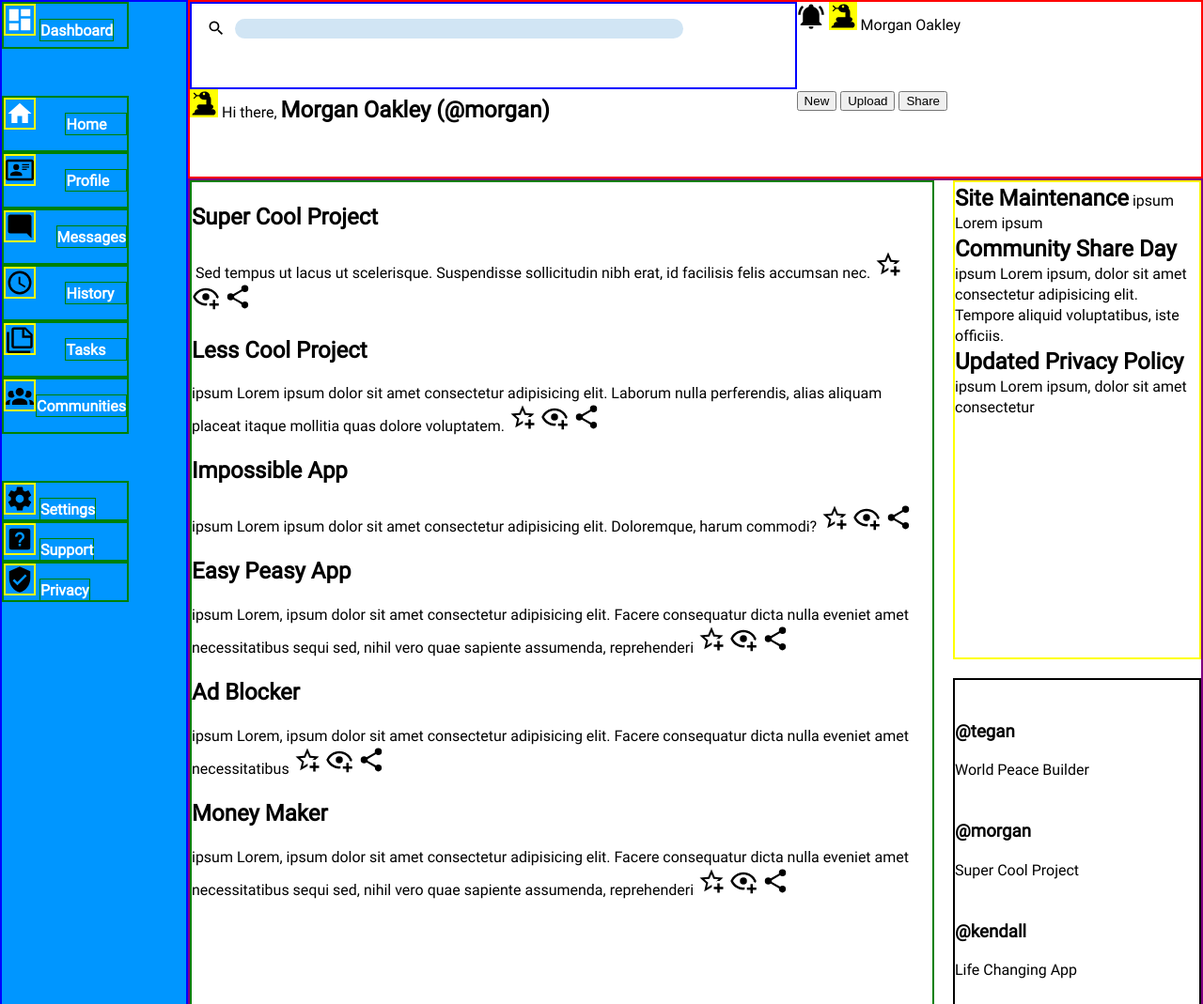
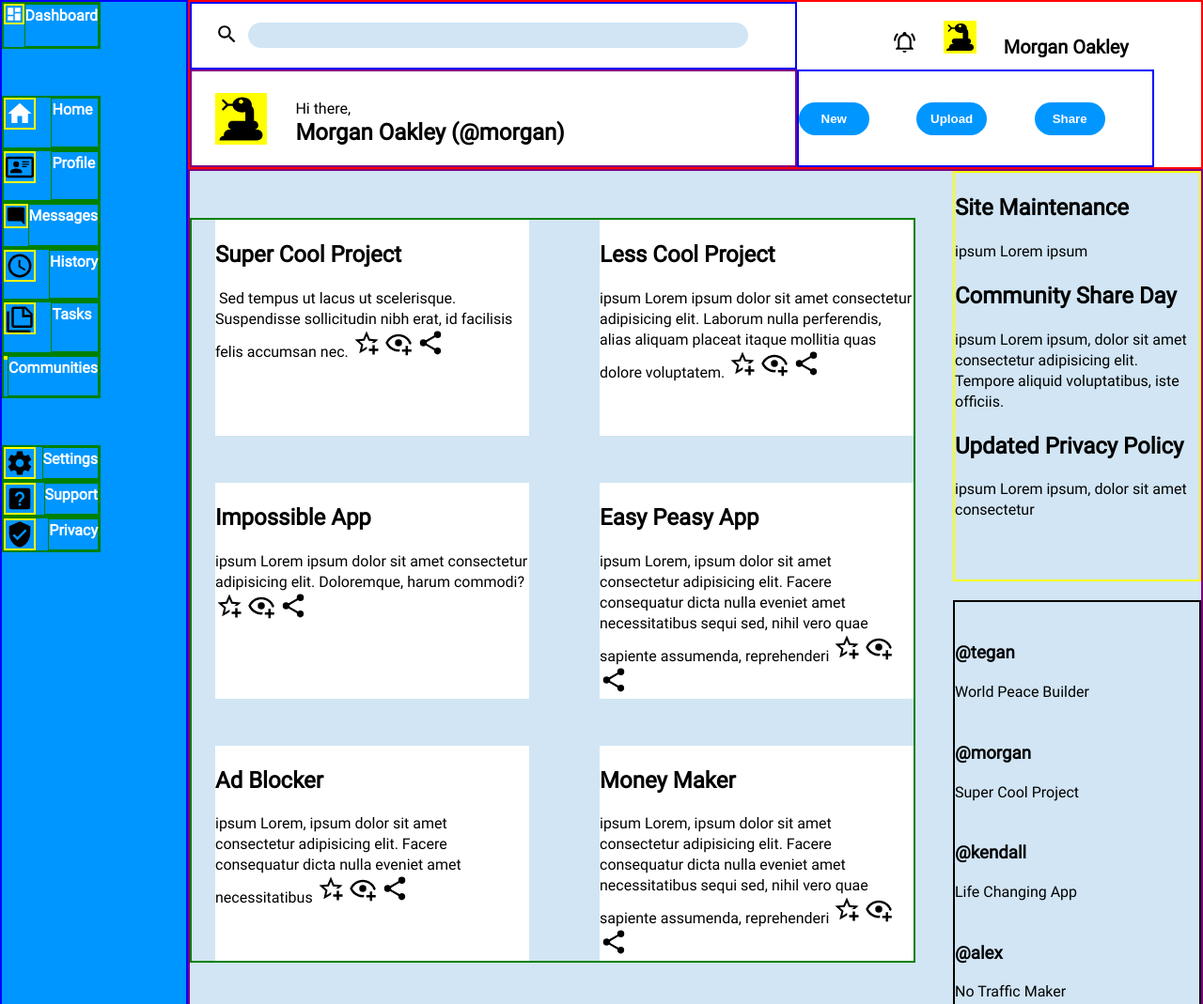
Before and after one commit to annalast1/dashboard-project, a plain HTML site: page index.html in a window 1280 px wide. Shown: the top 1069 px of the page at 94% size. Drawn offline with Linux system fonts and the light colour scheme.

Commit message:
Header layout completed

```diff
--- a/index.html
+++ b/index.html
@@ -14,12 +14,12 @@
                 <input type="text" id="search">
             </div>
             <div class="top-right">
-                <img src="./icons/bell-ring.svg" alt="bell-ringing"/>
-                <img src="./icons/snake.svg" alt="brand" style="background-color:yellow"/>
+                <img src="./icons/bell-ring-outline.svg" style="height: 25px;"/>
+                <img src="./icons/snake.svg" alt="brand" style="background-color:yellow" height="35px"/>
                 <p>Morgan Oakley</p>
             </div>
             <div class="bottom-left">
-                <img src="./icons/snake.svg" alt="brand" style="background-color:yellow" />
+                <img src="./icons/snake.svg" alt="brand" style="background-color:yellow" height="55px"/>
                 <p>Hi there,</p>
                 <h2>Morgan Oakley (@morgan)</h2>
             </div>
@@ -31,7 +31,7 @@
         </div>
         <div class="sidebar">
             <div class="sidebar-top">
-                <div class="s-top">
+                <div class="item">
                     <img src="./icons/view-dashboard.svg" alt="icon">
                     <p>Dashboard</p>
                 </div>
@@ -63,21 +63,22 @@
                 </div>
             </div>
             <div class="sidebar-bottom">
-                <div class="s-bottom">
+                <div class="item">
                     <img src="./icons/cog.svg" alt="cog">
                     <p>Settings</p>
                 </div>
-                <div class="s-bottom">
+                <div class="item">
                     <img src="./icons/help-box.svg" alt="question-mark">
                     <p>Support</p>
                 </div>
-                <div class="s-bottom">
+                <div class="item">
                     <img src="./icons/privacy.svg" alt="shield">
                     <p>Privacy</p>
                 </div>
             </div>
         </div>
         <div class="main">
+            <p>Your Projects</p>
             <div class="projects">
                 <div class="card">
                     <h1>Super Cool Project</h1>
@@ -123,7 +124,7 @@
                     <img src="./icons/share-variant.svg" alt="" class="inline">
                 </div>
 
-        </div>
+            </div>
         <div class="announcements">
             <div class="announce">
                 <h2>Site Maintenance</h2>
--- a/style.css
+++ b/style.css
@@ -4,7 +4,6 @@
          url('./fonts/roboto-regular-webfont.woff') format('woff');
     font-weight: normal;
     font-style: normal;
-
 }
 
 body {
@@ -14,22 +13,18 @@ body {
     font-family: 'robotoregular', sans-serif;
 }
 
-p, h2 {
+p {
     display: inline;
-}
-
-.item {
-    display: grid;
-    grid-template-columns: 1fr 1fr;
-    border: 2px solid green;
+    margin: 0;
 }
 
 .container {
     display: grid;
     grid-template-columns: 200px 2fr 1fr;
-    grid-template-rows: minmax(100px, 1fr) minmax(500px, 5.5fr) ;
+    grid-template-rows: 180px 3fr 3fr ;
 }
 
+/* HEADER */
 .header {
     grid-column: 2 / 4;
     border: 2px solid red;
@@ -40,15 +35,82 @@ p, h2 {
 
 .top-left {
     grid-area: 1 / 1 / 2 / 2;
+    display: grid;
+    grid-template-columns: 60px 1fr 50px;
     border: 2px solid blue;
 }
 
+.top-left img {
+    margin-left: 25px;
+    margin-top: 20px;
+    height: 25px;
+    font-weight: 700;
+}
+
+input[type="text"] {
+    background-color: #d1e5f4;
+    border-radius: 20px;
+    border: none;
+    height: 25px;
+    margin-top: 20px;
+}
+
 .top-right {
+    justify-self: center;
     grid-area: 1 / 2 / 2 / 3;
+}
+
+.top-right img, .top-right p {
+    margin-left: 25px;
+    margin-top: 20px;
+    font-size: 20px;
+    font-weight: 700;
 }
 
 .bottom-left {
     grid-area: 2 / 1 / 3 / 2;
+    display: grid;
+    grid-template-columns: 1fr 3fr;
+    grid-template-rows: 50px 1fr;
+    border: 2px solid purple;
+}
+
+.bottom-left img {
+    grid-area: 1 / 1 / 3 / 2;
+    margin-left: 25px;
+    align-self: center;
+}
+
+.bottom-left p {
+    grid-area: 1 / 2 / 2 / 3;
+    align-self: last baseline;
+    margin-left: -50px;
+}
+
+.bottom-left h2 {
+    grid-area: 2 / 2 / 3 / 3;
+    margin-left: -50px;
+    margin-top: -2px;
+}
+
+.bottom-right {
+    grid-area: 2 / 2 / 3/ 3;
+    border: 2px solid blue;
+    display: grid;
+    grid-template-columns: repeat(3, 1fr);
+    align-items: center;
+    margin-right: 50px;
+
+}
+
+.bottom-right button {
+    padding: 10px;
+    border-radius: 20px;
+    max-width: 60%;
+    background-color: #0096ff;
+    color: #fff;
+    font-weight: 700;
+    border: 0;
 }
 
 .sidebar {
@@ -63,13 +125,15 @@ p, h2 {
     font-weight: 700;
 }
 
+.item {
+    display: grid;
+    grid-template-columns: 1fr 1fr;
+    border: 2px solid green;
+}
+
 .sidebar-top {
     grid-row: 1 / 2;
     display: grid;
-}
-
-.item img, .top-left img {
-    width: 30px;
 }
 
 .s-top {
@@ -80,7 +144,7 @@ p, h2 {
     border: 2px solid green;
 }
 
-img {
+.sidebar img, .card img {
     max-width: 30px;
 }
 
@@ -111,12 +175,18 @@ img {
     grid-template-columns: 3fr 1fr;
     grid-template-rows: 1fr 1fr;
     gap: 20px;
+    background-color: #d1e5f4;
 }
 
 .projects {
     grid-column: 1 / 2;
     grid-row: 1 / 3;
+    display: grid;
+    grid-template-columns: repeat(2, 1fr);
+    grid-template-rows: repeat(3, minmax(200px, 1fr));
+    gap: 50px;
     border: 2px solid green;
+    margin: 50px 20px 50px 0;
 }
 
 .announcements {
@@ -130,20 +200,7 @@ img {
     border: 2px solid black;
 }
 
-input[type="text"] {
-    background-color: #d1e5f4;
-    border-radius: 20px;
-    border: none;
-    padding-right: 250px;
-    padding: 3px 300px 3px 0;
-    position: absolute;
-    left: 250px;
-    top: 20px;
+.card {
+    background-color: #fff;
+    margin-left: 25px;
 }
-
-.top-left img {
-    width: 20px;
-    position: absolute;
-    top: 20px;
-    left: 220px;
-}
```
Also changed, not shown: icons/bell-ring-outline.svg (added), icons/bell-ring.svg (deleted).
